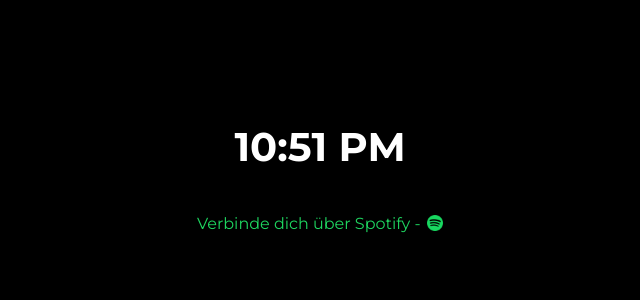
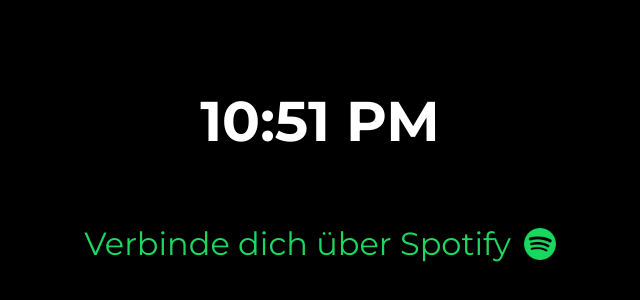
Before and after one commit to and-who/Spotyvisu, a React app: page / in a window 1280 px wide. Shown: the part 228-528 px from the top of the page, without its empty margins (320-960 px from the left). Built offline with nearby package versions, Linux system fonts and the light colour scheme; no server answers.

Commit message:
First build

```diff
--- a/src/components/NoConnectionView/index.jsx
+++ b/src/components/NoConnectionView/index.jsx
@@ -22,7 +22,7 @@
   return (
     <div className="NoConnectionView">
       <h1 className="NoConnectionView__time">{timeString}</h1>
-      <p className="NoConnectionView__text">Verbinde dich über Spotify - <img className="NoConnectionView__logo" src={logo} alt="logo" /></p>
+      <p className="NoConnectionView__text">Verbinde dich über Spotify <img className="NoConnectionView__logo" src={logo} alt="logo" /></p>
     </div>
   );
 }
--- a/src/components/NoConnectionView/index.scss
+++ b/src/components/NoConnectionView/index.scss
@@ -7,18 +7,19 @@
   align-items: center;
 
   &__time{
-    font-size: 2.5rem;
+    font-size: 3.5rem;
   }
 
   &__text{
+    font-size: 2rem;
     display: flex;
     align-items: center;
     color: $color-primary
   }
 
   &__logo{
-    margin-left: 0.4rem;
-    height: 1rem;
+    margin-left: 0.8rem;
+    height: 2rem;
     width: auto;
   }
 }
--- a/src/style/main.scss
+++ b/src/style/main.scss
@@ -20,6 +20,7 @@
   -moz-osx-font-smoothing: grayscale;
   width: 100%;
   height: 100%;
+  cursor: none
 }
 
 #root{
```
Also changed, not shown: 10 other files (tests, documents, lock files or other folders).
